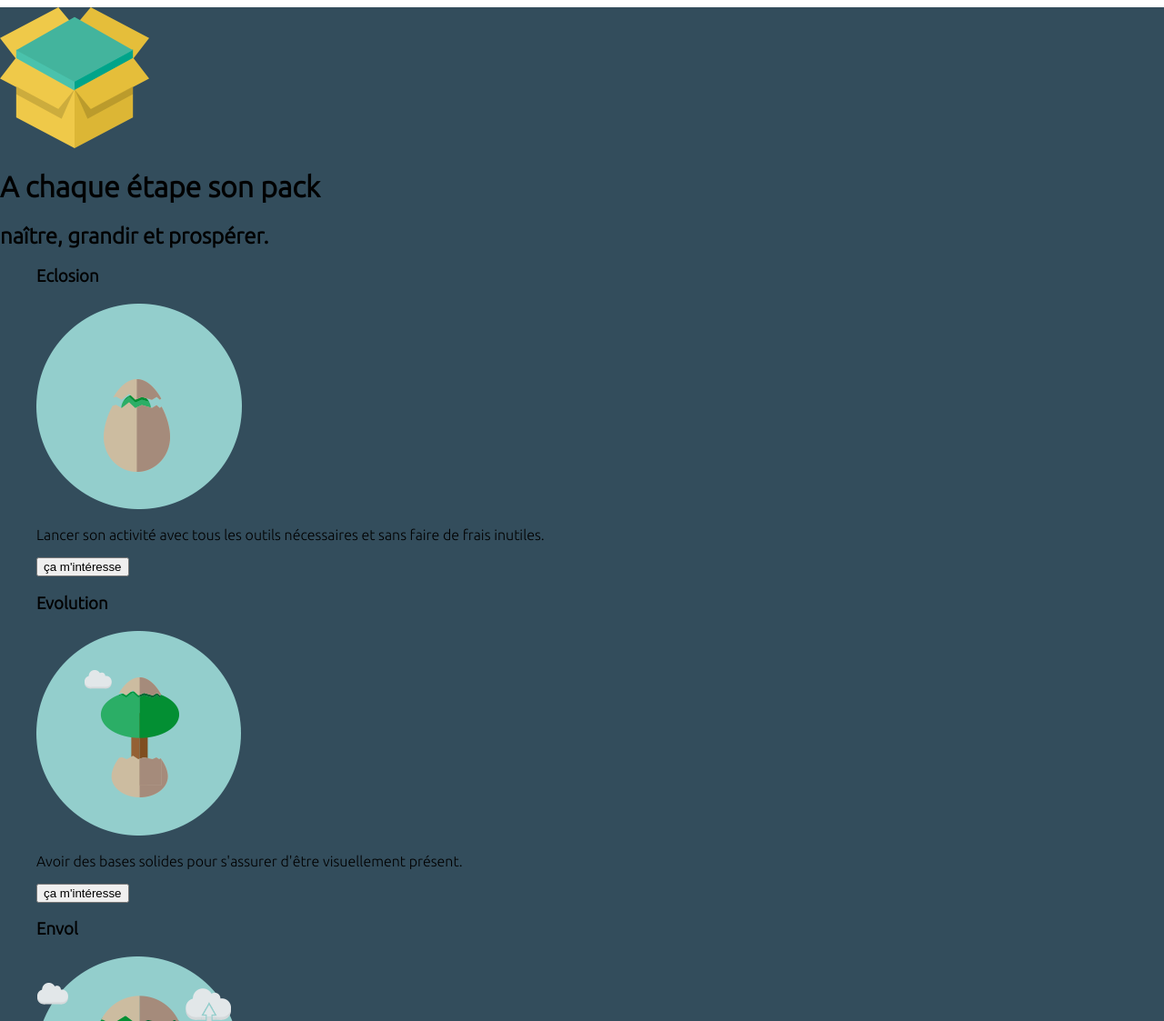
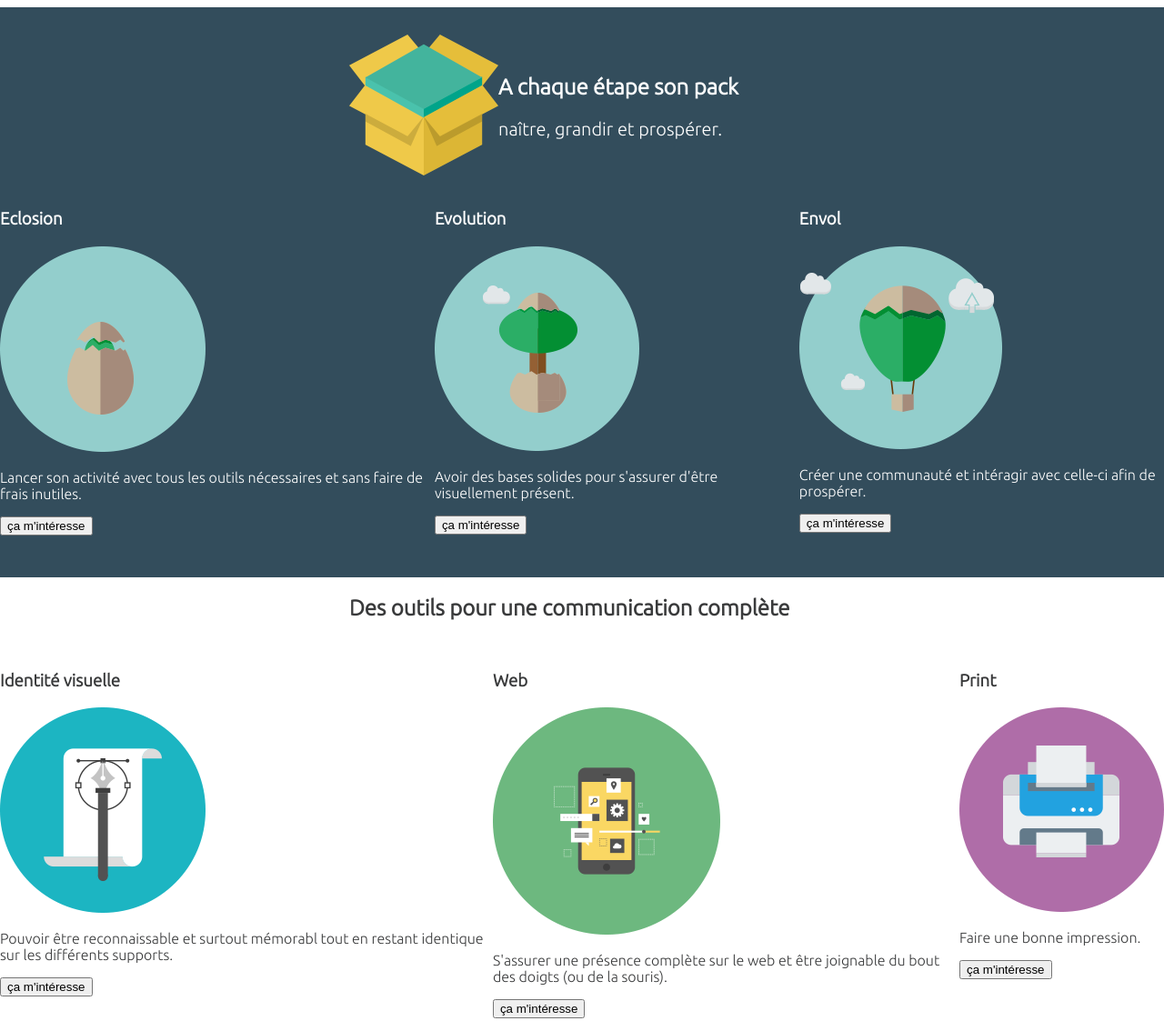
Before and after one commit to shuupsy/CodingS_CSS_exo-mediaquery, a plain HTML site: page index.html in a window 1280 px wide. Shown: the part 1220-2343 px from the top of the page at 91% size. Drawn offline with Linux system fonts and the light colour scheme.

Commit message:
Section pack et outils

```diff
--- a/index.html
+++ b/index.html
@@ -69,11 +69,13 @@
         </div>
 
         <!-- Section pack -->
-        <div class="pack">
-            <div class="titrepack">
-                <img src="public/img/packages.png" alt="">
-                <h1>A chaque étape son pack</h1>
-                <h2>naître, grandir et prospérer.</h2>
+        <section class="pack">
+            <div id="titrepack">
+                <div><img src="public/img/packages.png" alt=""></div>
+                <div>
+                    <h1>A chaque étape son pack</h1>
+                    <h2>naître, grandir et prospérer.</h2>
+                </div>
             </div>
             <ul>
                 <li>
@@ -95,11 +97,11 @@
                     <button type="submit">ça m'intéresse</button>
                 </li>
             </ul>
-        </div>
+        </section>
 
         <!-- Section outils -->
-        <div class="outils">
-            <div class="titreoutils">
+        <section class="outils">
+            <div id="titreoutils">
                 <img src="public/img/outils" alt="">
                 <h1>Des outils pour une communication complète</h1>
             </div>
@@ -124,7 +126,7 @@
                     <p>Faire une bonne impression.</p><button type="submit">ça m'intéresse</button>
                 </li>
             </ul>
-        </div>
+        </section>
     </main>
 
     <!-- Début footer -->
--- a/public/css/style.css
+++ b/public/css/style.css
@@ -75,16 +75,48 @@ header div {
     flex: 2;
     margin: 5%;
 }
+
 /* Section pack */
 
 .pack {
     background-color: #334D5C;
+    color: white;
+    padding: 30px 0;
 }
 
-.outils {
-    background-color: pink;
+h2 {
+    font-size: 20px;
+    font-weight: normal;
 }
 
+#titrepack {
+    display: inline-flex;
+    justify-content: center;
+    align-items: center;
+    margin-left : 30%;
+}
+
+.pack ul {
+    display: flex;
+    padding: 0;
+}
+
+/* Section outils */
+.outils {
+    color: #393A3B;
+}
+
+#titreoutils {
+    display: inline-flex;
+    justify-content: center;
+    align-items: center;
+    margin-left : 30%;
+}
+
+.outils ul {
+    display: flex;
+    padding: 0;
+}
 
 /* Début footer */
 footer {
```
